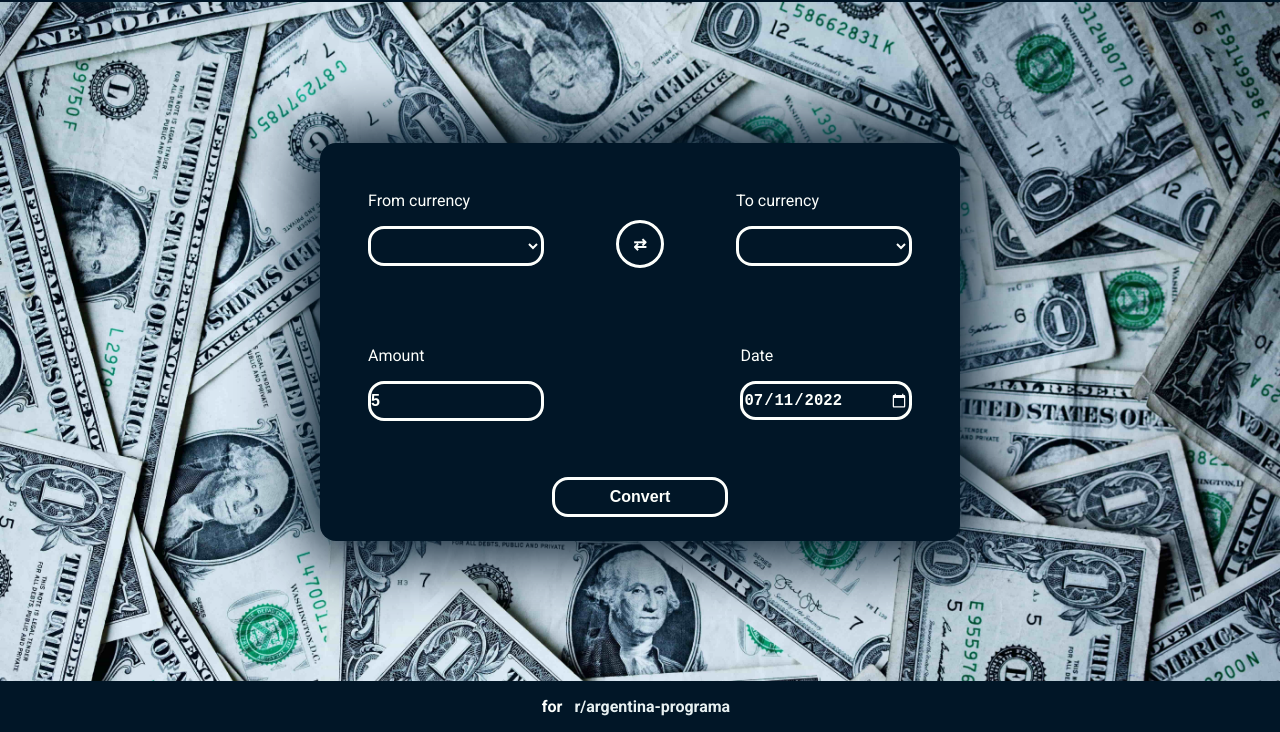
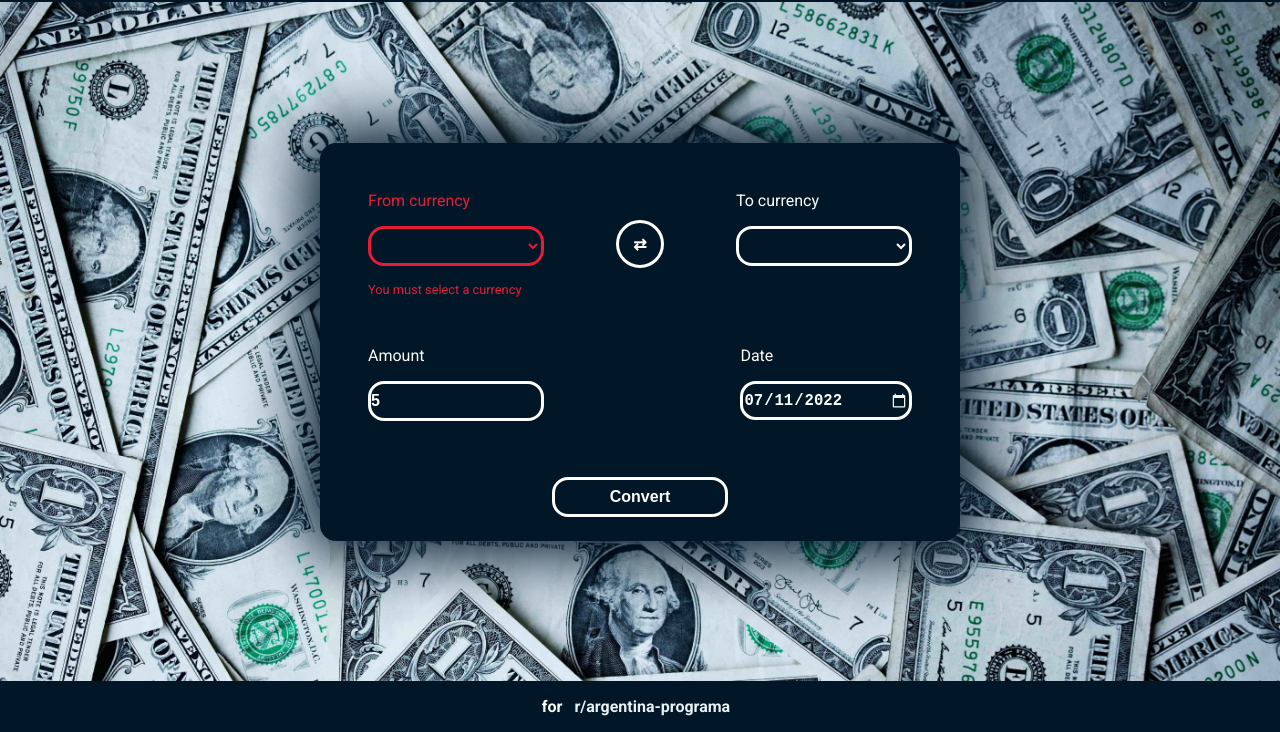
Before and after one commit to leonelmosqueda/exchange-rates, a website: page index.html in a window 1280 px wide. Both pictures are taken after typing "5" into the empty fields and a click on the button "Convert". Shown: the part 68-800 px from the top of the page. Drawn offline with Linux system fonts and the light colour scheme; no server answers.

Commit message:
Add error handler

```diff
--- a/index.html
+++ b/index.html
@@ -9,6 +9,7 @@
     <link href="https://fonts.googleapis.com/css2?family=Roboto:wght@400;700;900&display=swap" rel="stylesheet">
     <script type="text/javascript" src="./src/main.js" defer></script>
     <script type="text/javascript" src="./src/validations.js" defer></script>
+    <script type="text/javascript" src="./src/tests.js" defer></script>
 </head>
 <body>
     <header class="header">
@@ -27,7 +28,7 @@
                     <select name="from-currency" id="from-currency" class="select">
                         <option value=""></option>
                     </select>
-                    <p class="text-error"></p>
+                    <p class="text-error" data-error="from-currency"></p>
                 </div>
                 <button type="button" name="btn-swap" class="btn-swap" data-button="swap">&rightleftarrows;</button>
                 <div class="container-select">
@@ -35,19 +36,19 @@
                     <select name="to-currency" id="to-currency" class="select">
                         <option value=""></option>
                     </select>
-                    <p class="text-error"></p>
+                    <p class="text-error" data-error="to-currency"></p>
                 </div>
             </div>
             <div class="currency-settings">
                 <div class="container-input">
                     <label for="amount">Amount</label>
                     <input type="number" inputmode="decimal" name="amount" id="amount" class="input" step="0.01">
-                    <p class="text-error"></p>
+                    <p class="text-error" data-error="amount"></p>
                 </div>
                 <div class="container-input">
                     <label for="date">Date</label>
                     <input type="date" name="date" id="date" class="input input-date" min="1999-01-04">
-                    <p class="text-error"></p>
+                    <p class="text-error" data-error="date"></p>
                 </div>
             </div>
             <div class="convert-btn">
--- a/src/main.js
+++ b/src/main.js
@@ -73,10 +73,15 @@ function setOptions (options) {
 
 $convertButton.addEventListener('click', event => {
     event.preventDefault();
-    validateForm();
+    if (validateForm()) {
+        // do things
+    } else {
+        return;
+    }
 });
 
 function validateForm() {
+    removePreviousErrors();
     const fromCurrency = $form['from-currency'].value;
     const amount = $form.amount.value;
     const date = $form.date.value;
@@ -91,8 +96,51 @@ function validateForm() {
         date: errorDate
     }
 
-    console.log(errors);
+    return handleErrors(errors) === 0;
+}
 
+function removePreviousErrors() {
+    const $errors = document.querySelectorAll(`[data-error]`);
+    $errors.forEach(error => {
+        error.textContent = '';
+    });
+}
+
+function handleErrors(errors) {
+    let errorCounter = 0;
+    const keys = Object.keys(errors);
+
+    keys.forEach(key => {
+        const error = errors[key]
+        const $error = document.querySelector(`[data-error="${key}"]`);
+
+        if (error) {
+            errorCounter++;
+            $error.textContent = error;
+            highlightField(key)
+        } else {
+            $error.textContent = '';
+            removeHighlightedField(key);
+        }
+    });
+
+    return errorCounter;
+}
+
+function highlightField (key) {
+    const element = $form[`${key}`];
+    const parentElement = element.parentElement;
+
+    element.classList.add('error');
+    parentElement.classList.add('error');
+}
+
+function removeHighlightedField(key) {
+    const element = $form[`${key}`];
+    const parentElement = element.parentElement;
+
+    element.classList.remove('error');
+    parentElement.classList.remove('error');
 }
 
 setInitialSetup();
```
